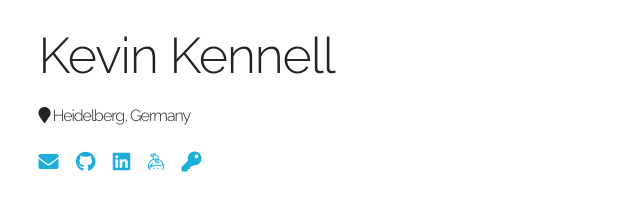
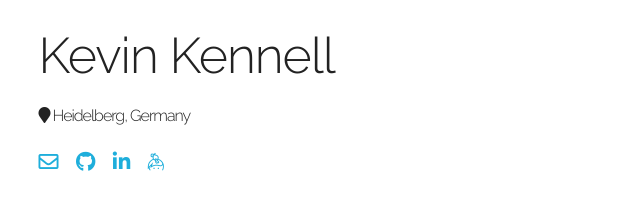
Before and after one commit to kennell/kennell.github.io, a plain HTML site: page index.html in a window 1280 px wide. Shown: the full height of the page, 0-640 px from the left. Drawn offline with Linux system fonts and the light colour scheme.

Commit message:
Update index.html

```diff
--- a/index.html
+++ b/index.html
@@ -43,19 +43,19 @@
         <h2><i class="fa fa-map-marker"></i> Heidelberg, Germany</h2>
         <ul>
             <li>
-                <a href="mailto:kevin@kennell.de"><i class="fa fa-envelope"></i></a>
+                <a href="mailto:kevin@kennell.de"><i class="far fa-envelope"></i></a>
             </li>
             <li>
                 <a href="https://github.com/kennell"><i class="fab fa-github"></i></a>
             </li>
             <li>
-                <a href="https://www.linkedin.com/in/kevinkennell"><i class="fab fa-linkedin"></i></a>
+                <a href="https://www.linkedin.com/in/kevinkennell"><i class="fab fa-linkedin-in"></i></a>
             </li>
             <li>
                 <a href="https://keybase.io/kennell"><i class="fab fa-keybase"></i></a>
             </li>
             <li>
-                <a href="https://kennell.de/public.txt"><i class="fa fa-key"></i></a>
+                <a href="https://kennell.de/public.txt"><i class="far fa-key"></i></a>
             </li>
         </ul>
     </div>
```
